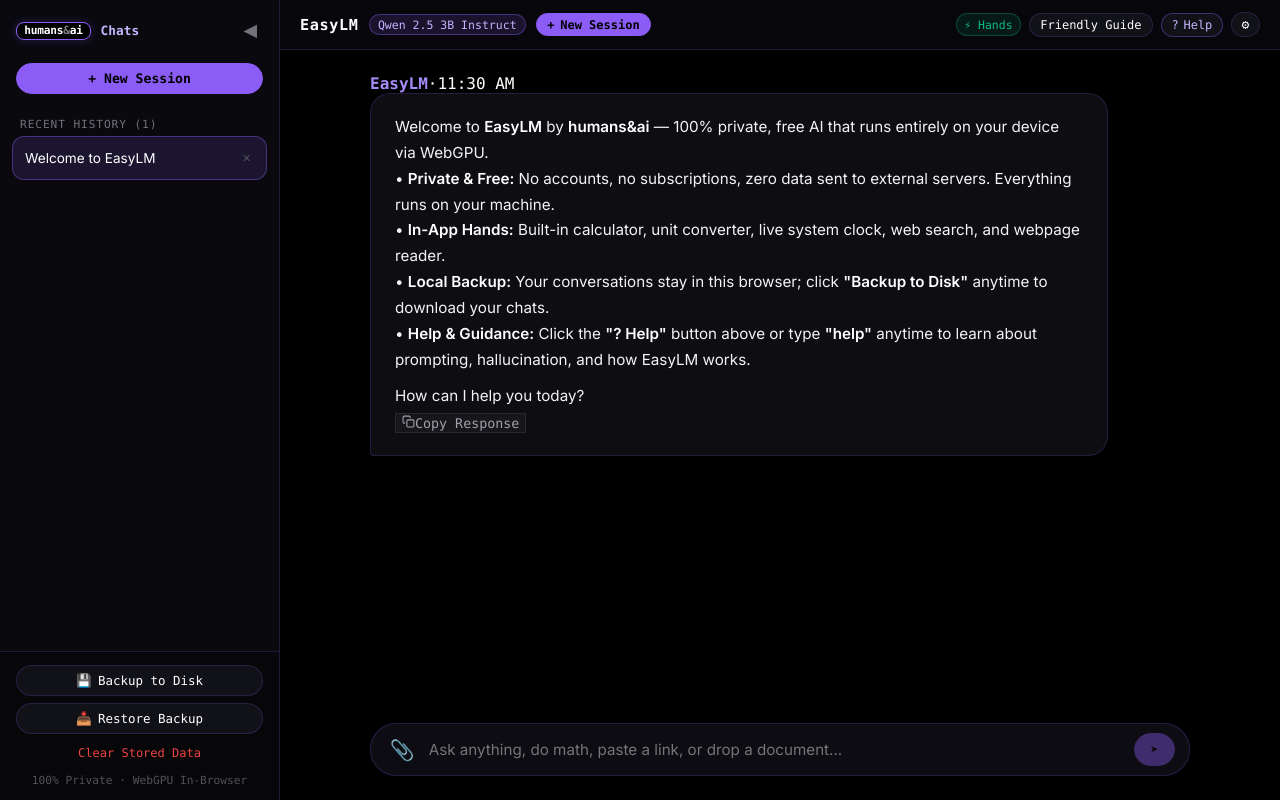
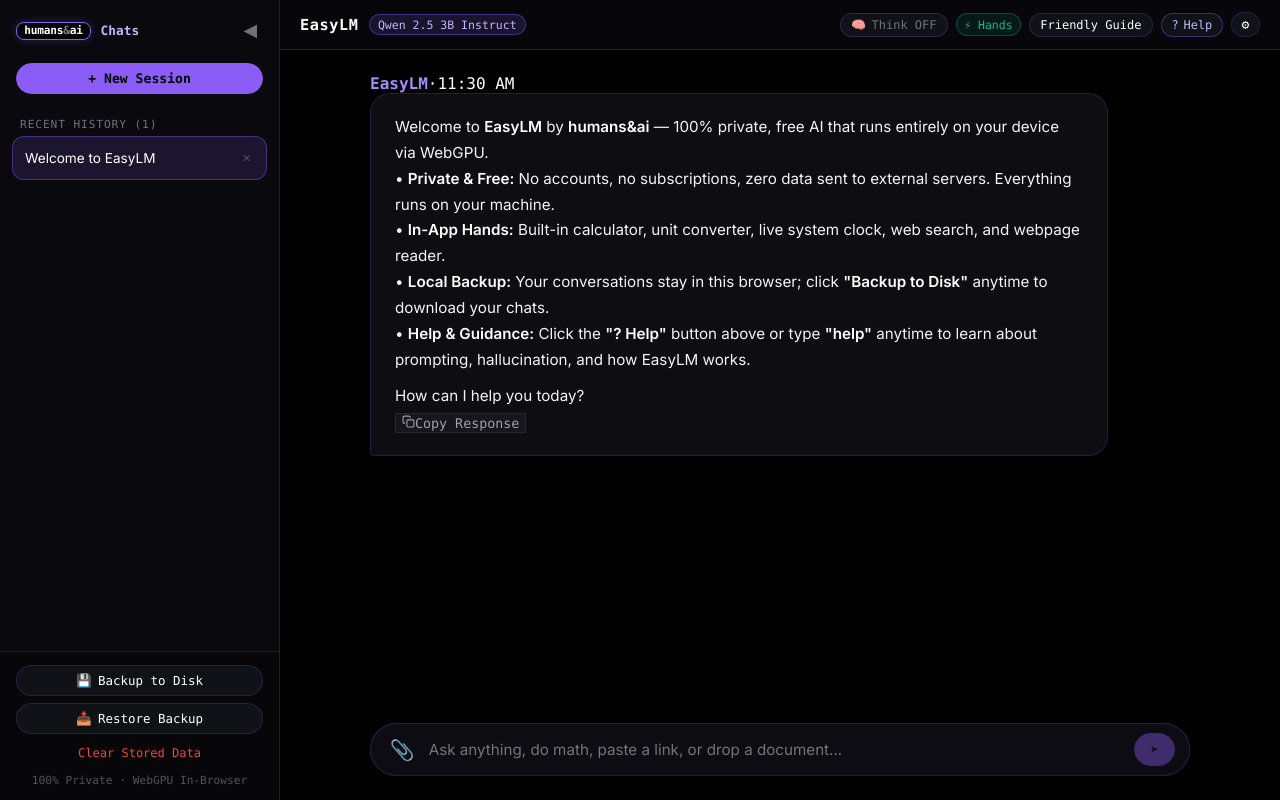
Before and after one commit to erastudil/easylm, a React (Vite) app: page / in a window 1280 px wide. Built offline with nearby package versions, Linux system fonts and the light colour scheme; a web font is replaced by a local one.

Commit message:
refactor(header): remove redundant New Session button and add Extended Thinking toggle

```diff
--- a/src/App.tsx
+++ b/src/App.tsx
@@ -533,29 +533,27 @@
             }}>
               {currentModelLabel.split('(')[0].trim()}
             </span>
-
-            {/* Prominent New Session Button */}
-            <button
-              onClick={handleNewSession}
-              className="btn-pill btn-pill-primary"
-              style={{ fontSize: '0.75rem', padding: '0.2rem 0.65rem', gap: '0.35rem' }}
-              title="Start a fresh chat session (Ctrl+N)"
-            >
-              <span>+</span> New Session
-            </button>
           </div>
 
           {/* Right: Controls & Badges */}
           <div className="header-actions" style={{ display: 'flex', alignItems: 'center', gap: '0.5rem' }}>
-            {/* Extended Thinking Indicator */}
-            {extendedThinking && (
-              <span
-                style={{ fontSize: '0.72rem', fontFamily: 'var(--font-mono)', color: '#a78bfa', padding: '0.2rem 0.45rem', background: '#13131c', borderRadius: '9999px', border: '1px solid rgba(139,92,246,0.3)' }}
-                title="Extended reasoning scratchpad active"
-              >
-                🧠 Think
-              </span>
-            )}
+            {/* Extended Thinking Toggle Button */}
+            <button
+              onClick={() => setExtendedThinking(!extendedThinking)}
+              className="btn-pill"
+              style={{
+                fontSize: '0.75rem',
+                padding: '0.25rem 0.65rem',
+                gap: '0.35rem',
+                backgroundColor: extendedThinking ? 'rgba(139, 92, 246, 0.25)' : '#111118',
+                borderColor: extendedThinking ? '#8b5cf6' : 'rgba(139, 92, 246, 0.25)',
+                color: extendedThinking ? '#ffffff' : '#71717a'
+              }}
+              title={extendedThinking ? 'Extended thinking active (click to turn OFF)' : 'Extended thinking disabled (click to turn ON)'}
+            >
+              <span>🧠</span>
+              <span>Think {extendedThinking ? 'ON' : 'OFF'}</span>
+            </button>
 
             {/* Tools Indicator */}
             {toolsEnabled && (
```
